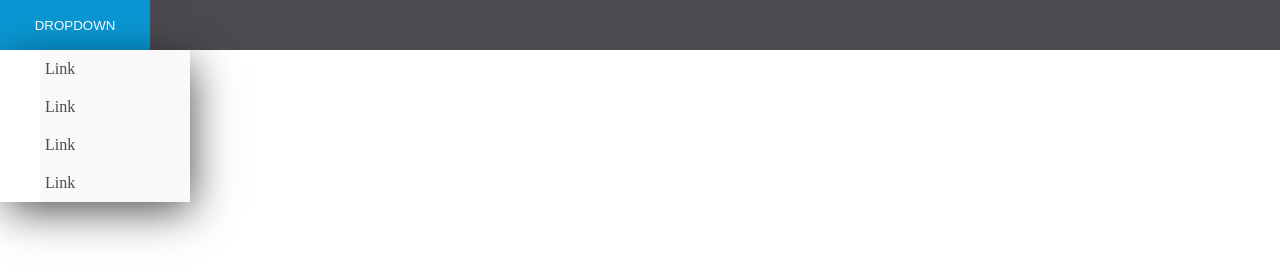
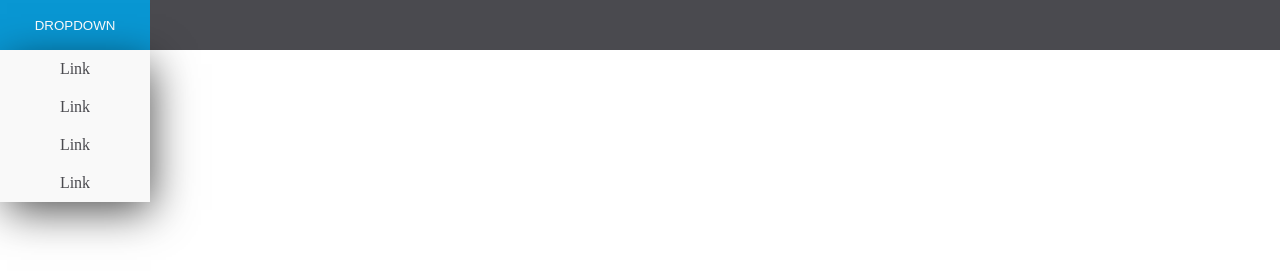
Before and after one commit to LivHed/pure_css_dropdown, a plain HTML site: page index.html in a window 1280 px wide. Drawn offline with Linux system fonts and the light colour scheme.

Commit message:
Add styling to .dropdownMenu .dropdownLink and style the hover state for dropdownLinks

```diff
--- a/main.css
+++ b/main.css
@@ -19,11 +19,13 @@
 .dropdownMenu {
     list-style:none;
     margin:0;
+    padding:0;
     position:absolute;
     left:0;
     right:0;
     top:50px;
     width:150px;
+    text-align:center;
 
     box-shadow: 4px 11px 41px -3px rgba(0,0,0,0.71);
 }
@@ -34,4 +36,10 @@
     background-color: #f9f9f9;
     color:#4a4a4f;
     padding:10px 5px;
+    transition: background-color .5s ease-in-out, color .5s ease-in-out;
 }
+
+.dropdownLink:hover {
+    color:#fff;
+    background-color: #a0a0a3;
+}
```
